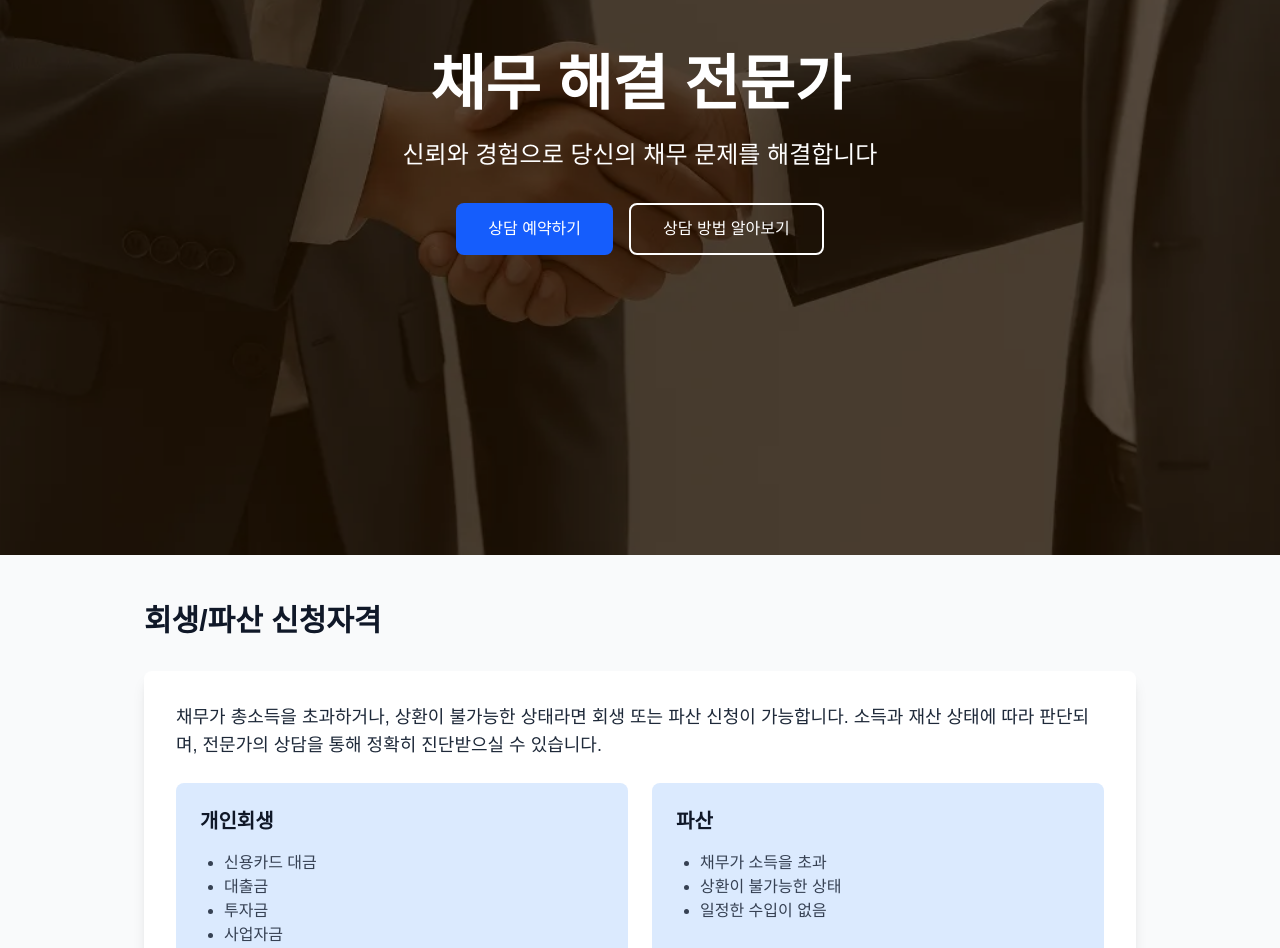
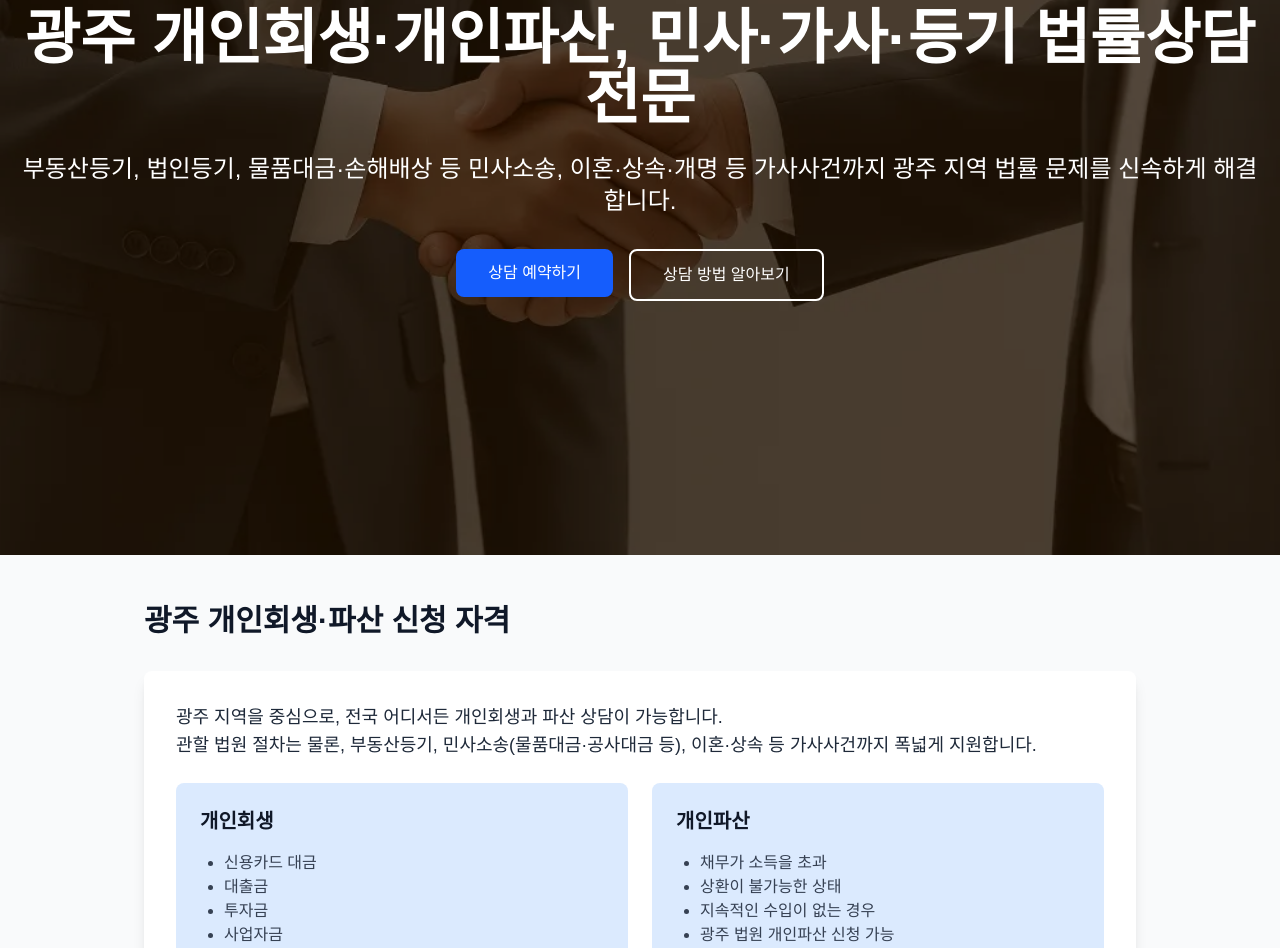
Before and after one commit to imyourjack/trustlaw-ui, a Next.js app: page / in a window 1280 px wide. Shown: the part 360-1308 px from the top of the page. Built offline with nearby package versions, Linux system fonts and the light colour scheme.

Commit message:
feat: SEO 최적화를 위한 메타데이터 및 콘텐츠 키워드 반영

```diff
--- /dev/null
+++ b/public/next-sitemap.config.js
@@ -0,0 +1,6 @@
+/** @type {import('next-sitemap').IConfig} */
+module.exports = {
+    siteUrl: 'https://trustlaw.kr', // 실제 배포 URL로 교체
+    generateRobotsTxt: true,
+    sitemapSize: 7000,
+  }
--- a/src/app/layout.tsx
+++ b/src/app/layout.tsx
@@ -13,8 +13,44 @@ const geistMono = Geist_Mono({
 })
 
 export const metadata: Metadata = {
-  title: "최길성 법무사사무소",
-  description: "개인회생 및 파산 전문 법무사. 정확한 진단과 믿을 수 있는 상담 제공.",
+  title: '광주 최길성 법무사사무소',
+  description: '광주 지역의 개인회생, 개인파산, 부동산 및 법인등기, 민사소송, 가사사건에 특화된 전문 법무사입니다.',
+  keywords: [
+    '광주 개인회생',
+    '광주 파산',
+    '개인파산',
+    '부동산등기',
+    '법인등기',
+    '민사소송',
+    '물품대금',
+    '공사대금',
+    '손해배상',
+    '가사사건',
+    '이혼',
+    '개명',
+    '상속',
+    '광주 법무사'
+  ],
+  openGraph: {
+    title: '최길성 법무사사무소',
+    description: '광주 개인회생, 개인파산, 부동산 및 법인등기, 민사·가사사건 법률상담 전문.',
+    url: 'https://trustlaw.kr',
+    siteName: 'TrustLaw',
+    images: [
+      {
+        url: '/og-image.png',
+        width: 1200,
+        height: 630,
+        alt: '광주 개인회생 파산 법률상담 미리보기 이미지',
+      },
+    ],
+    locale: 'ko_KR',
+    type: 'website',
+  },
+  robots: {
+    index: true,
+    follow: true,
+  },
 }
 
 export default function RootLayout({
--- a/src/components/sections/HomeSection.tsx
+++ b/src/components/sections/HomeSection.tsx
@@ -4,17 +4,31 @@ export default function HomeSection() {
       <div className="absolute inset-0">
         <img
           src="/pic_home.webp"
-            alt="메인 배경"
+          alt="광주 법무사 메인 배경"
           className="w-full h-full object-fill"
         />
         <div className="absolute inset-0 bg-black opacity-50"></div>
       </div>
-        <div className="relative w-full text-white text-center">
-          <h1 className="text-5xl md:text-6xl font-bold mb-6">채무 해결 전문가</h1>
-          <p className="text-xl md:text-2xl mb-8">신뢰와 경험으로 당신의 채무 문제를 해결합니다</p>
+      <div className="relative w-full text-white text-center px-4">
+        <h1 className="text-5xl md:text-6xl font-bold mb-6">
+          광주 개인회생·개인파산, 민사·가사·등기 법률상담 전문
+        </h1>
+        <p className="text-xl md:text-2xl mb-8">
+          부동산등기, 법인등기, 물품대금·손해배상 등 민사소송, 이혼·상속·개명 등 가사사건까지
+          광주 지역 법률 문제를 신속하게 해결합니다.
+        </p>
         <div className="flex justify-center gap-4">
-            <button className="px-8 py-3 bg-blue-600 text-white rounded-lg hover:bg-blue-700 transition-colors">상담 예약하기</button>
-            <button className="px-8 py-3 border-2 border-white text-white rounded-lg hover:bg-white hover:text-blue-600 transition-colors">상담 방법 알아보기</button>
+          <a href="tel:0212345678">
+            <button className="px-8 py-3 bg-blue-600 text-white rounded-lg hover:bg-blue-700 transition-colors">
+              상담 예약하기
+            </button>
+          </a>
+          <button
+            onClick={() => document.getElementById('consult')?.scrollIntoView({ behavior: 'smooth' })}
+            className="px-8 py-3 border-2 border-white text-white rounded-lg hover:bg-white hover:text-blue-600 transition-colors"
+          >
+            상담 방법 알아보기
+          </button>
         </div>
       </div>
     </section>
--- a/src/components/sections/QualificationSection.tsx
+++ b/src/components/sections/QualificationSection.tsx
@@ -1,11 +1,11 @@
 export default function QualificationSection() {
   return (
     <section id="qualification" className="scroll-mt-32 mb-20">
-        <h2 className="text-3xl font-bold mb-8">회생/파산 신청자격</h2>
+      <h2 className="text-3xl font-bold mb-8">광주 개인회생·파산 신청 자격</h2>
       <div className="bg-white rounded-lg shadow-lg p-8">
       <p className="text-lg text-gray-800 mb-6">
-            채무가 총소득을 초과하거나, 상환이 불가능한 상태라면 회생 또는 파산 신청이 가능합니다.
-            소득과 재산 상태에 따라 판단되며, 전문가의 상담을 통해 정확히 진단받으실 수 있습니다.
+        광주 지역을 중심으로, 전국 어디서든 개인회생과 파산 상담이 가능합니다. <br />
+        관할 법원 절차는 물론, 부동산등기, 민사소송(물품대금·공사대금 등), 이혼·상속 등 가사사건까지 폭넓게 지원합니다.
       </p>
         <div className="grid md:grid-cols-2 gap-6">
           <div className="bg-blue-100 rounded-lg p-6">
@@ -15,14 +15,16 @@ export default function QualificationSection() {
               <li>대출금</li>
               <li>투자금</li>
               <li>사업자금</li>
+              <li>물품대금, 공사대금 등 민사채권 조정</li>
             </ul>
           </div>
           <div className="bg-blue-100 rounded-lg p-6">
-              <h3 className="text-xl font-semibold mb-4">파산</h3>
+            <h3 className="text-xl font-semibold mb-4">개인파산</h3>
             <ul className="list-disc pl-6 text-gray-700">
               <li>채무가 소득을 초과</li>
               <li>상환이 불가능한 상태</li>
-                <li>일정한 수입이 없음</li>
+              <li>지속적인 수입이 없는 경우</li>
+              <li>광주 법원 개인파산 신청 가능</li>
             </ul>
           </div>
         </div>
```
Also changed, not shown: package.json (+9 -7 lines), public/robot.txt (added), 2 other files (tests, documents, lock files or other folders). Lines whose indentation alone changed are shown as unchanged.
